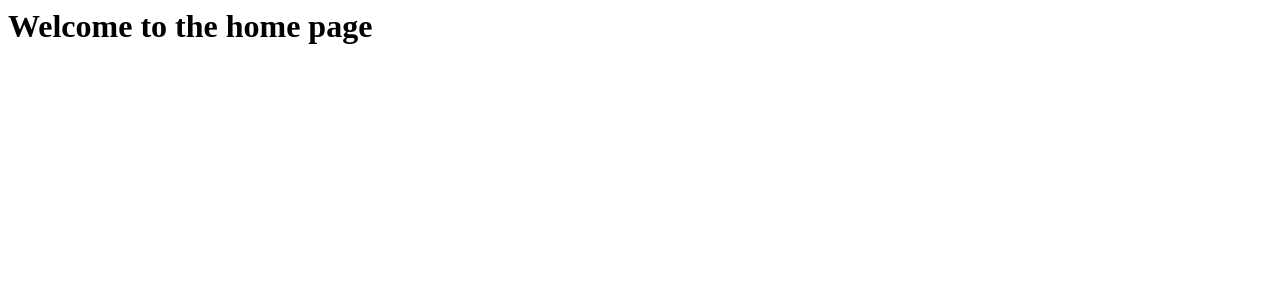
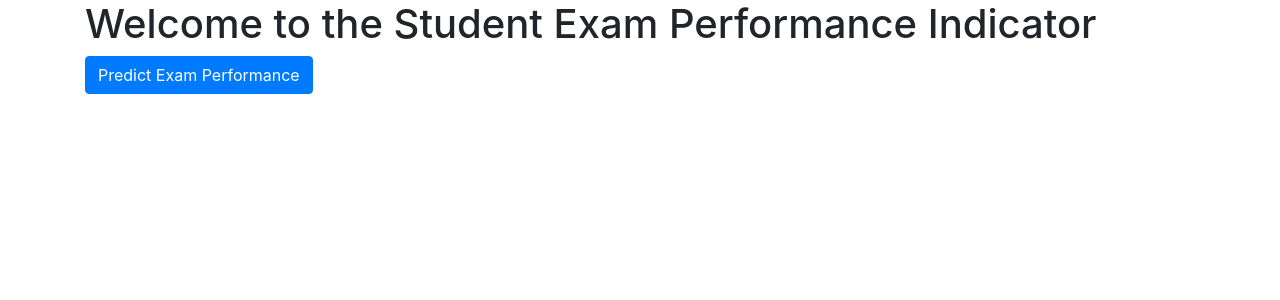
Before and after one commit to anasouassou/model-deployment-using-ec2, a Flask app: page / in a window 1280 px wide. Shown: the top 300 px of the page. Run offline with Flask 3, Linux system fonts and the light colour scheme; some libraries are stand-ins or nearby versions.

Commit message:
Update index.html

```diff
--- a/templates/index.html
+++ b/templates/index.html
@@ -1 +1,13 @@
-<h1>Welcome to the home page</h1>
+<!DOCTYPE html>
+<html>
+<head>
+    <title>Student Exam Performance Indicator</title>
+    <link rel="stylesheet" href="https://maxcdn.bootstrapcdn.com/bootstrap/4.5.2/css/bootstrap.min.css">
+</head>
+<body>
+    <div class="container">
+        <h1>Welcome to the Student Exam Performance Indicator</h1>
+        <a href="/predictdata" class="btn btn-primary">Predict Exam Performance</a>
+    </div>
+</body>
+</html>
```
